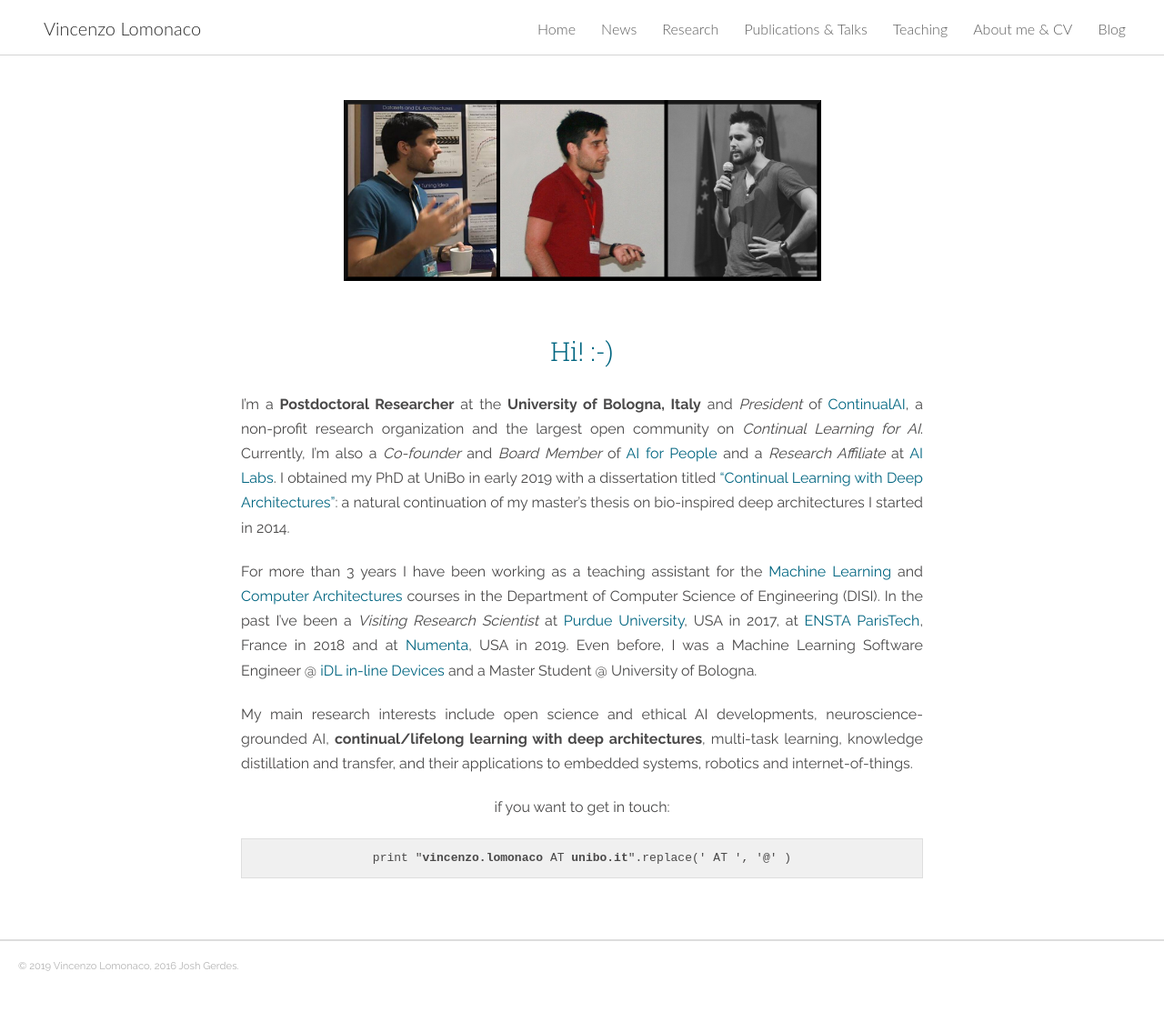
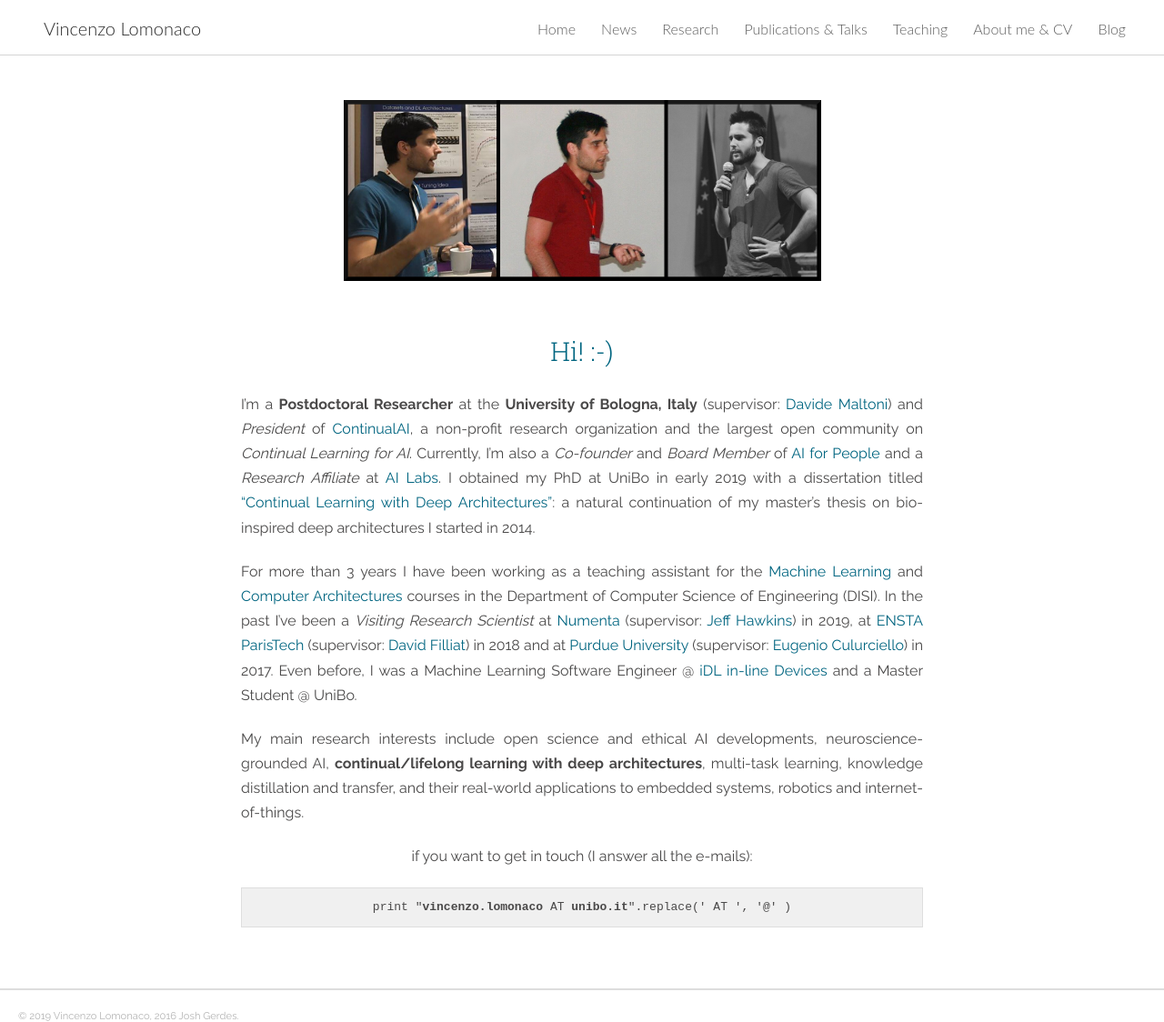
Before and after one commit to vlomonaco/website, a Jekyll site: the page built from home.md, in a window 1280 px wide and 1124 px high. Shown: the whole window at 91% size. Built offline with Jekyll 4.4.1, drawn with Linux system fonts in a browser that asks for light colours; nearby versions of some CDN libraries.

Commit message:
a few fixed, research activities added

```diff
--- a/_config.yml
+++ b/_config.yml
@@ -1,6 +1,6 @@
 # Site settings
 title: Vincenzo Lomonaco
-description: 'Postdoctoral Researcher @ University of Bologna <br> <em>Working on <strong>Artificial Intelligence</strong> and <strong>Continual Learning</strong></em>'
+description: 'Postdoctoral Researcher @ University of Bologna <br> <em>Working on <strong>Neuroscience-Inspired AI</strong> and <strong>Continual Learning</strong></em>'
 url: 'http://vincenzolomonaco.com'
 baseurl: ''
 google_analytics: 'UA-65263066-1'
--- a/_includes/home_content.html
+++ b/_includes/home_content.html
@@ -2,14 +2,14 @@
 
 <h3 style="text-align:center; margin-bottom:30px; color: rgba(0,101,128,1.0000000000);"> Hi! :-)</h3>
 
-I'm a **Postdoctoral Researcher** at the **University of Bologna, Italy** and _President_ of <a href="https://www.continualai.org/">ContinualAI</a>, a non-profit research organization and the largest open community on _Continual Learning for AI_.
+I'm a **Postdoctoral Researcher** at the **University of Bologna, Italy** (supervisor: [Davide Maltoni]()) and _President_ of <a href="https://www.continualai.org/">ContinualAI</a>, a non-profit research organization and the largest open community on _Continual Learning for AI_.
 Currently, I'm also a _Co-founder_ and _Board Member_ of <a href="http://AIforPeople.org">AI for People</a> and a _Research Affiliate_ at <a href="http://ailabs.it">AI Labs</a>. I obtained my PhD at UniBo in early 2019 with a dissertation titled <a href="http://amsdottorato.unibo.it/9073/">"Continual Learning with Deep Architectures"</a>: a natural continuation of my master's thesis on bio-inspired deep architectures I started in 2014.
 
-For more than 3 years I have been working as a teaching assistant for the <a href="http://bias.csr.unibo.it/maltoni/ml/">Machine Learning</a> and <a href="http://bias.csr.unibo.it/maltoni/arc/">Computer Architectures</a> courses in the Department of Computer Science of Engineering (DISI). In the past I've been a _Visiting Research Scientist_ at [Purdue University](https://www.purdue.edu/), USA in 2017, at [ENSTA ParisTech](https://www.ensta-paristech.fr/), France in 2018 and at [Numenta](https://numenta.com/), USA in 2019. Even before, I was a Machine Learning Software Engineer @ <a href="http://www.moistori.com/">iDL in-line Devices</a> and a Master Student @ University of Bologna.
+For more than 3 years I have been working as a teaching assistant for the <a href="http://bias.csr.unibo.it/maltoni/ml/">Machine Learning</a> and <a href="http://bias.csr.unibo.it/maltoni/arc/">Computer Architectures</a> courses in the Department of Computer Science of Engineering (DISI). In the past I've been a _Visiting Research Scientist_ at [Numenta](https://numenta.com/) (supervisor: [Jeff Hawkins]()) in 2019, at [ENSTA ParisTech](https://www.ensta-paristech.fr/) (supervisor: [David Filliat]()) in 2018 and at [Purdue University](https://www.purdue.edu/) (supervisor: [Eugenio Culurciello]()) in 2017. Even before, I was a Machine Learning Software Engineer @ <a href="http://www.moistori.com/">iDL in-line Devices</a> and a Master Student @ UniBo.
 
-My main research interests include open science and ethical AI developments, neuroscience-grounded AI, **continual/lifelong learning with deep architectures**, multi-task learning, knowledge distillation and transfer, and their applications to embedded systems, robotics and internet-of-things.
+My main research interests include open science and ethical AI developments, neuroscience-grounded AI, **continual/lifelong learning with deep architectures**, multi-task learning, knowledge distillation and transfer, and their real-world applications to embedded systems, robotics and internet-of-things.
 
-<p style="text-align:center;"> if you want to get in touch:<br> </p>
+<p style="text-align:center;"> if you want to get in touch (I answer all the e-mails):<br> </p>
 <p style="text-align:center; background-color:rgba(0,0,0,0.06); border: 1px solid rgb(222, 222, 222); padding:10px; font-family:monospace">print "<strong>vincenzo.lomonaco</strong> AT <strong>unibo.it</strong>".replace(' AT ', '@' )</p>
 
 [slideshare]:		http://www.slideshare.net/VincenzoLomonaco
--- a/css/uno.css
+++ b/css/uno.css
@@ -1109,7 +1109,6 @@ pre {
 .content-wrapper {
 	z-index: 800;
 	width: 70%;
-	max-width: 920px;
 	margin-left: 15%; }
 
 .content-wrapper__inner {
@@ -1584,7 +1583,7 @@ input[type="tel"] {
 
 @media all and (min-width: 1300px) {
 	.content-wrapper {
-		margin-left: 25%; } }
+		margin-left: 15%; } }
 @media all and (max-width: 1100px) {
 	.panel-cover__logo {
 		width: 70px; }
```
Also changed, not shown: research.md (+8 -25 lines), 1 other file.
